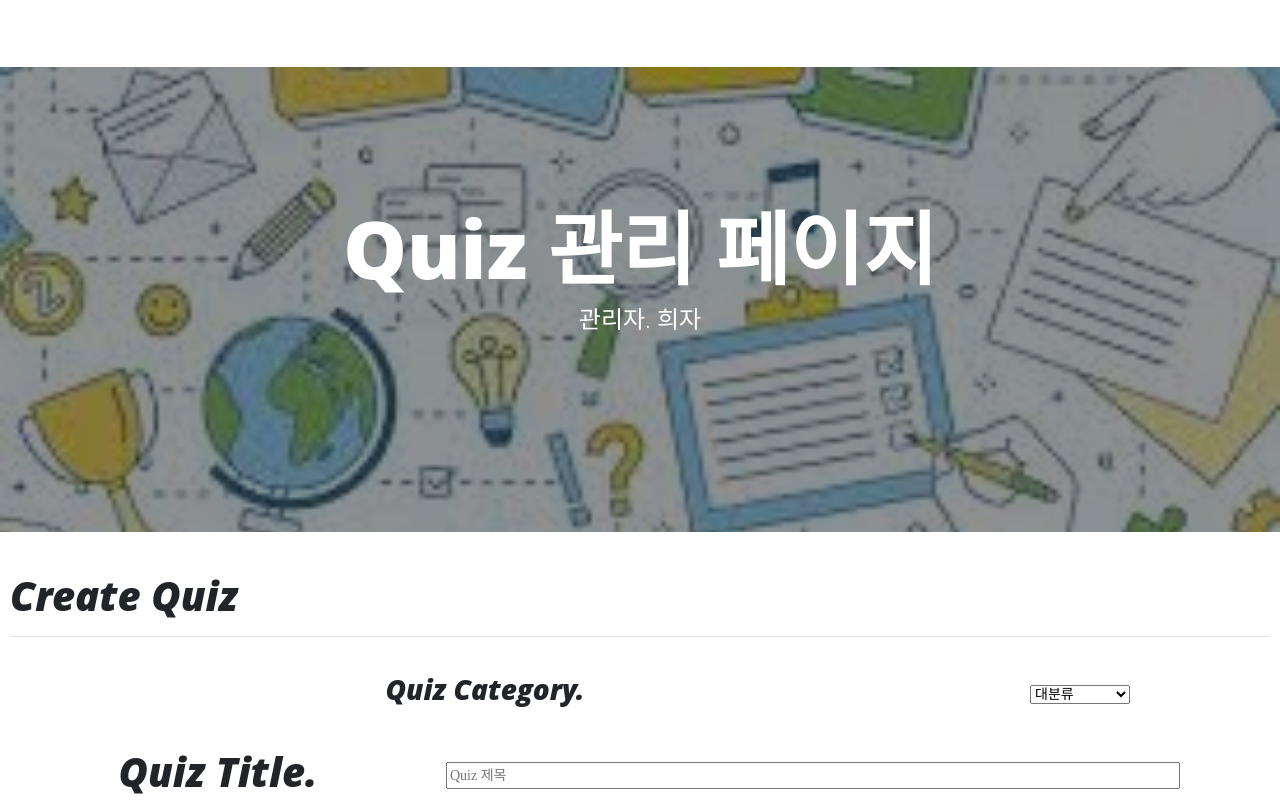
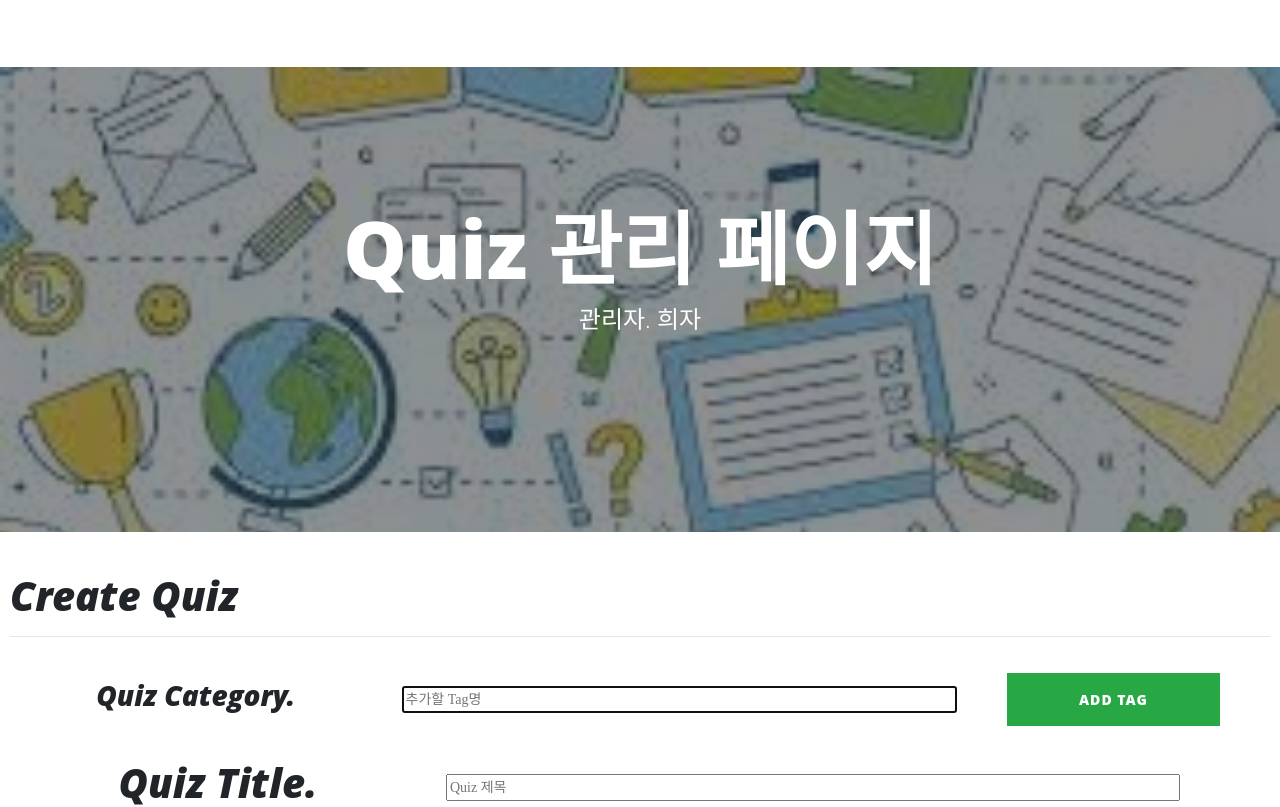
Before and after one commit to parkchoongho/HighEndKnowledge_front, a React (Create React App) app: page /createQuiz in a window 1280 px wide. Shown: the top 807 px of the page. Built offline with nearby package versions, Linux system fonts and the light colour scheme.

Commit message:
Complete Fixed Add Tags

```diff
--- a/src/components/createQuiz.js
+++ b/src/components/createQuiz.js
@@ -44,6 +44,21 @@ export default function CreateQuiz() {
   };
 
   const [quizResult, setQuizResult] = useState(false);
+  const [tag, setTag] = useState("");
+  const [tags, setTags] = useState([]);
+
+  const addTag = async e => {
+    e.preventDefault();
+    setTags([...tags, tag]);
+    setTag("");
+  };
+
+  const deleteTag = i => {
+    i.preventDefault();
+    const newTags = [...tags];
+    newTags.splice(i, 1);
+    setTags(newTags);
+  };
 
   const handleSubmit = async e => {
     e.preventDefault();
@@ -55,7 +70,7 @@ export default function CreateQuiz() {
       !e.target.select2.value ||
       !e.target.select3.value ||
       !e.target.select4.value ||
-      !e.target.category.value ||
+      !tags ||
       !e.target.answer.value ||
       !e.target.latitude.value ||
       !e.target.longitude.value
@@ -73,7 +88,7 @@ export default function CreateQuiz() {
         e.target.select3.value,
         e.target.select4.value
       ],
-      tags: [e.target.category.value],
+      tags: tags,
       answer: e.target.answer.value,
       lat: Number(e.target.latitude.value),
       lon: Number(e.target.longitude.value)
@@ -95,16 +110,33 @@ export default function CreateQuiz() {
         <form style={style.formContainer} onSubmit={handleSubmit}>
           <div style={style.itemContainer}>
             <h3 style={style.item1}>Quiz Category.</h3>
-            <select style={style.item3} name="category">
-              <option style={style.undisplay} defaultValue>
-                대분류
-              </option>
-              <option value="일반">일반</option>
-              <option value="과학">과학</option>
-              <option value="수학">수학</option>
-              <option value="지리">지리</option>
-              <option value="게임">게임</option>
-            </select>
+            <input
+              type="text"
+              value={tag}
+              name="tag"
+              onChange={e => setTag(e.target.value)}
+              autoFocus
+              style={style.item2}
+              placeholder="추가할 Tag명"
+            />
+            <button
+              className="btn btn-success"
+              style={style.item1}
+              onClick={addTag}
+            >
+              Add Tag
+            </button>
+          </div>
+          <div>
+            {tags.map((tag, i) => (
+              <button
+                className="btn btn-primary"
+                style={style.item1}
+                onClick={() => deleteTag(i)}
+              >
+                {tags[i]}
+              </button>
+            ))}
           </div>
           <hr />
           <div style={style.itemContainer}>
```
